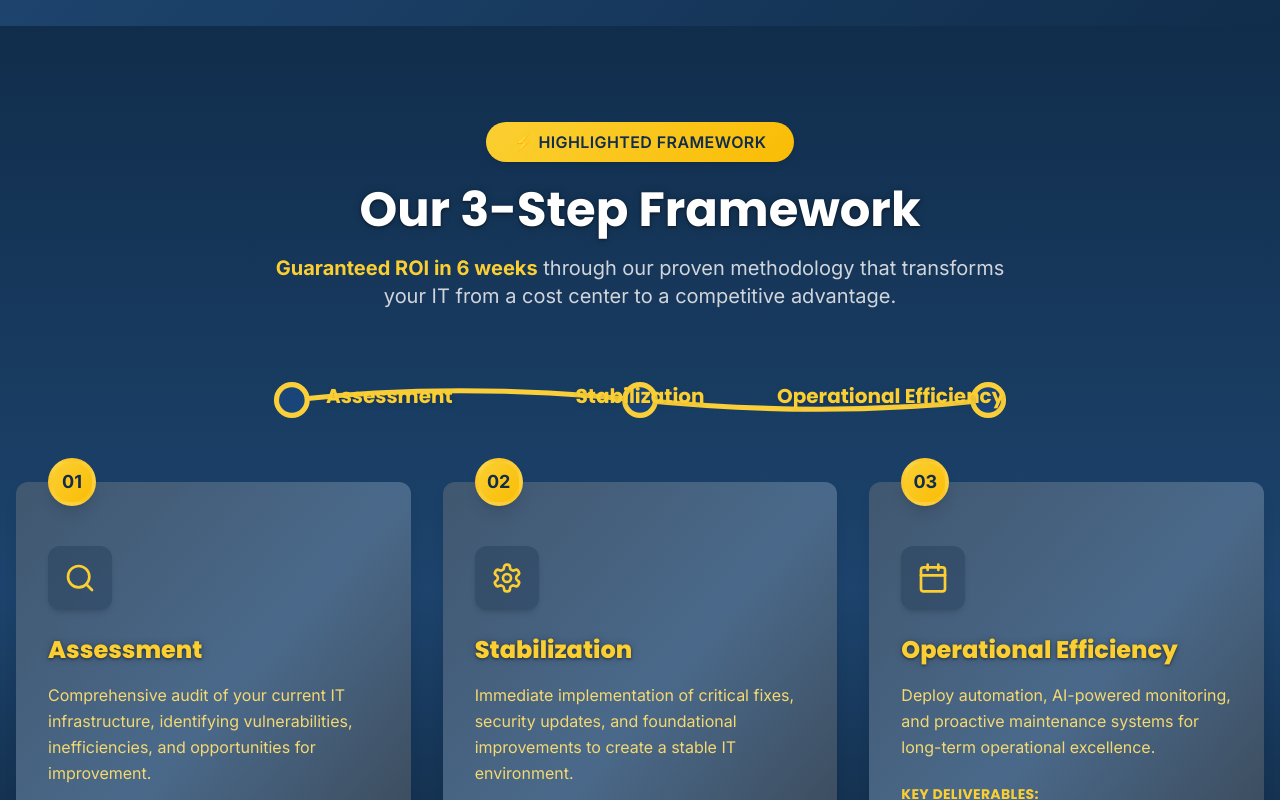
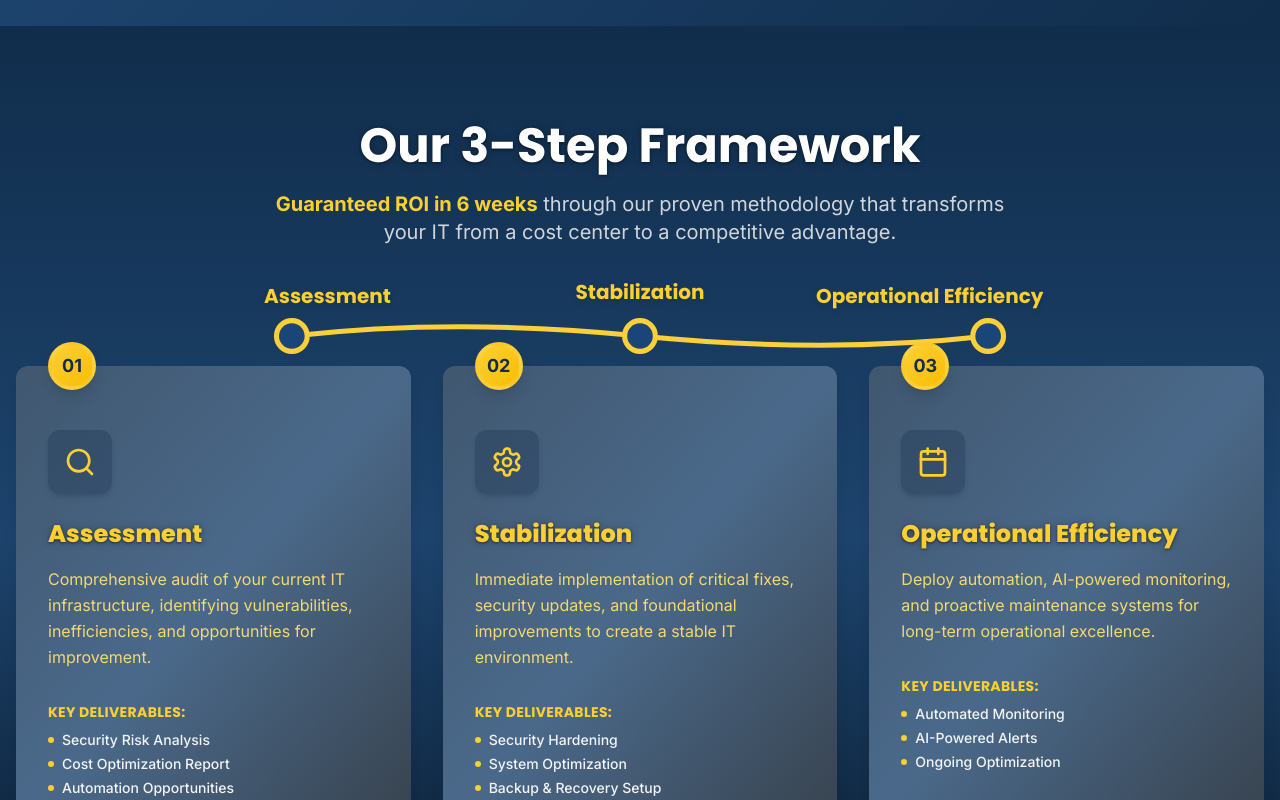
Before and after one commit to maxysadm-GH/easy-it-growth, a React (Vite) app: page / in a window 1280 px wide. Shown: the part 2920-3720 px from the top of the page. Built offline with nearby package versions, Linux system fonts and the light colour scheme.

Commit message:
Fix: Apply missing ThreeStepFramework changes
Reverted the "HIGHLIGHTED FRAMEWORK" button and the line chart, and aligned the "Key Deliverables" text.

```diff
--- a/src/components/ThreeStepFramework.tsx
+++ b/src/components/ThreeStepFramework.tsx
@@ -3,9 +3,8 @@ import React, { useEffect, useRef } from "react";
 import { Card, CardContent } from '@/components/ui/card';
 import { Button } from '@/components/ui/button';
 import { Search, Settings, Calendar } from 'lucide-react';
-import { LineChart, Line, XAxis, Tooltip, ResponsiveContainer } from 'recharts';
 
-// DATA FOR THE AXIS (Copy the long, clear step names)
+// DATA FOR THE AXIS (Visible, readable step names)
 const dataLine = [
   { step: "Assessment", value: 1 },
   { step: "Stabilization", value: 2 },
@@ -36,7 +35,7 @@ const steps = [
   }
 ];
 
-// Simple custom intersection hook for animation
+// Custom intersection observer for fade-in animation
 const useInView = () => {
   const ref = useRef<HTMLDivElement | null>(null);
   const [isInView, setIsInView] = React.useState(false);
@@ -62,19 +61,7 @@ const ThreeStepFramework = () => {
   return (
     <section className="py-16 lg:py-24 bg-gradient-to-b from-navy via-deep-blue to-charcoal text-white relative" id="framework">
       <div className="container mx-auto px-4">
-        {/* HIGHLIGHTED PILL */}
-        <div className="flex justify-center mb-6">
-          <div
-            className={`inline-block bg-gradient-yellow text-navy font-semibold rounded-full px-7 py-2
-              text-base shadow-md tracking-wide animate-fade-in`}
-            style={{
-              animationDelay: '100ms',
-              animationFillMode: 'both'
-            }}
-          >
-            ⚡ HIGHLIGHTED FRAMEWORK
-          </div>
-        </div>
+        {/* No highlighted pill/button, per user */}
         <div className="text-center mb-12">
           <h2 className="text-3xl lg:text-5xl font-poppins font-bold text-white mb-5 drop-shadow-header">
             Our 3-Step Framework
@@ -83,7 +70,7 @@ const ThreeStepFramework = () => {
             <span className="font-bold text-accent">Guaranteed ROI in 6 weeks</span> through our proven methodology that transforms your IT from a cost center to a competitive advantage.
           </p>
         </div>
-        {/* Axis/Line with readable step labels */}
+        {/* Axis/Line with corrected readable labels */}
         <div className="flex flex-col items-center mb-12">
           <div className="w-full max-w-3xl flex justify-between items-center relative pb-6 px-2 mx-auto">
             <div className="absolute top-8 left-0 w-full h-5 flex items-center z-0">
@@ -101,23 +88,42 @@ const ThreeStepFramework = () => {
                 <circle cx="715" cy="18" r="15" fill="#1a4578" stroke="#FACF39" strokeWidth="5"/>
               </svg>
             </div>
-            {/* Actual axis labels, match yellow, prevent cutoff, large font */}
+            {/* Corrected axis labels: absolutely positioned, yellow, bold, not overlapped */}
             <div className="relative flex justify-between items-end w-full z-10">
-              {dataLine.map((pt, i) => (
-                <div key={pt.step} className="flex flex-col items-center w-1/3">
-                  <span className="font-poppins font-bold text-accent text-lg lg:text-xl leading-tight whitespace-nowrap"
-                    style={{
-                      textShadow: '0px 2px 6px rgba(0,0,0,0.12)',
-                      marginTop: i === 1 ? 24 : 0, // to match "arch" curve
-                    }}>
-                    {pt.step}
-                  </span>
-                </div>
-              ))}
+              {/* Left label */}
+              <span
+                className="absolute -top-3 left-0 font-poppins font-bold text-accent text-lg lg:text-xl leading-tight whitespace-nowrap"
+                style={{
+                  textShadow: '0px 2px 6px rgba(0,0,0,0.14)',
+                  maxWidth: 140,
+                }}
+              >
+                Assessment
+              </span>
+              {/* Middle label, centered */}
+              <span
+                className="absolute -top-4 left-1/2 -translate-x-1/2 font-poppins font-bold text-accent text-lg lg:text-xl leading-tight whitespace-nowrap"
+                style={{
+                  textShadow: '0px 2px 6px rgba(0,0,0,0.14)',
+                  maxWidth: 180,
+                }}
+              >
+                Stabilization
+              </span>
+              {/* Right label */}
+              <span
+                className="absolute -top-3 right-0 font-poppins font-bold text-accent text-lg lg:text-xl leading-tight whitespace-nowrap"
+                style={{
+                  textShadow: '0px 2px 6px rgba(0,0,0,0.14)',
+                  maxWidth: 200,
+                }}
+              >
+                Operational Efficiency
+              </span>
             </div>
           </div>
         </div>
-        {/* Steps cards with animation */}
+        {/* Steps cards with fade-in animation and fixed alignment */}
         <div
           ref={stepsRef}
           className="grid lg:grid-cols-3 gap-8 text-white"
@@ -158,9 +164,9 @@ const ThreeStepFramework = () => {
                 <p className="text-pale-yellow mb-6 leading-relaxed font-inter">
                   {step.description}
                 </p>
-                <div className="space-y-2">
-                  <h4 className="font-bold text-accent text-sm uppercase tracking-wide">Key Deliverables:</h4>
-                  <ul className="ml-2 space-y-1">
+                <div className="mt-8 space-y-2">
+                  <h4 className="font-bold text-accent text-sm uppercase tracking-wide">KEY DELIVERABLES:</h4>
+                  <ul className="space-y-1 pl-0">
                     {step.deliverables.map((deliverable, idx) => (
                       <li key={idx} className="flex items-center space-x-2">
                         <span className="w-1.5 h-1.5 bg-accent rounded-full inline-block" />
```
